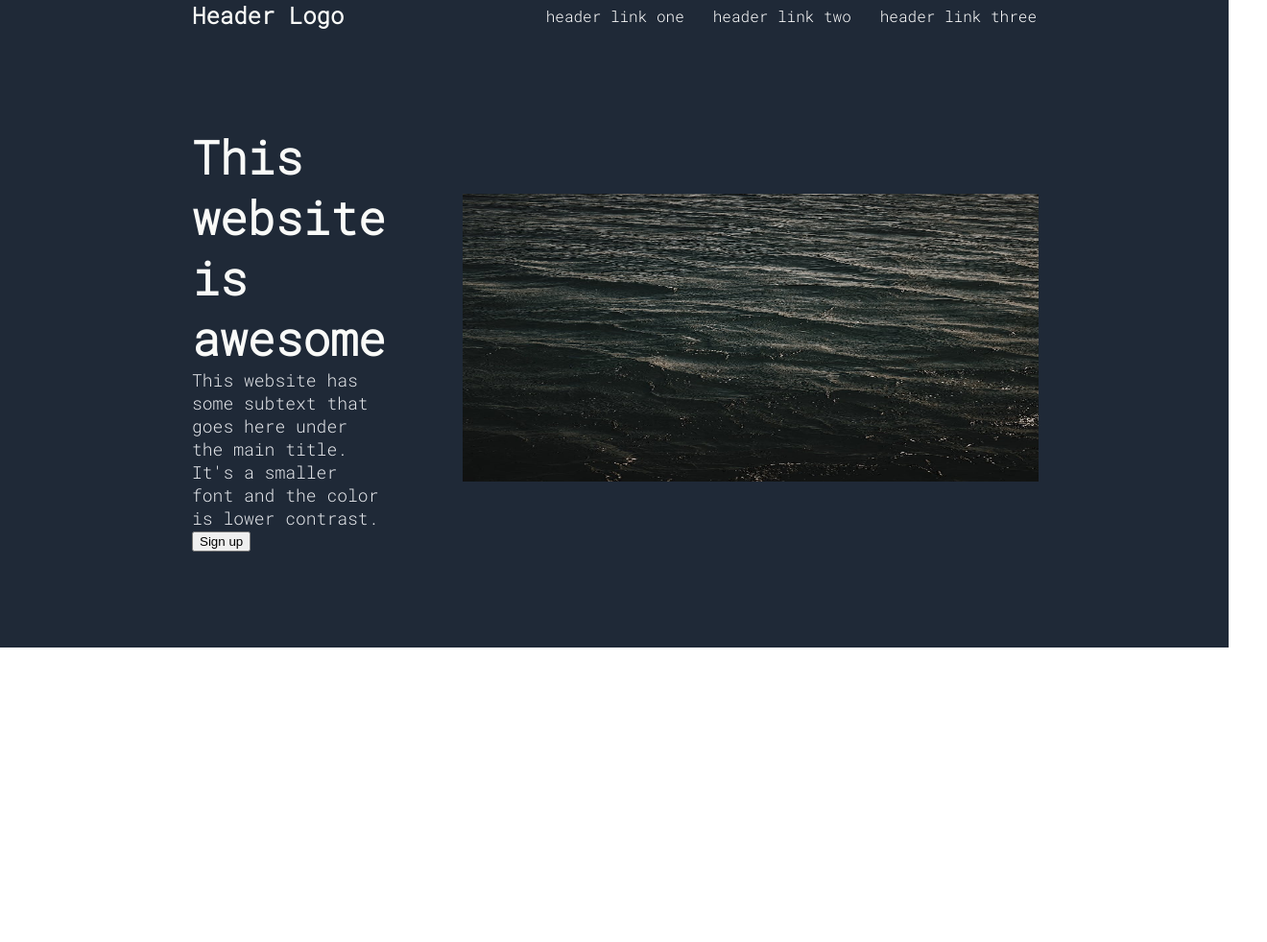
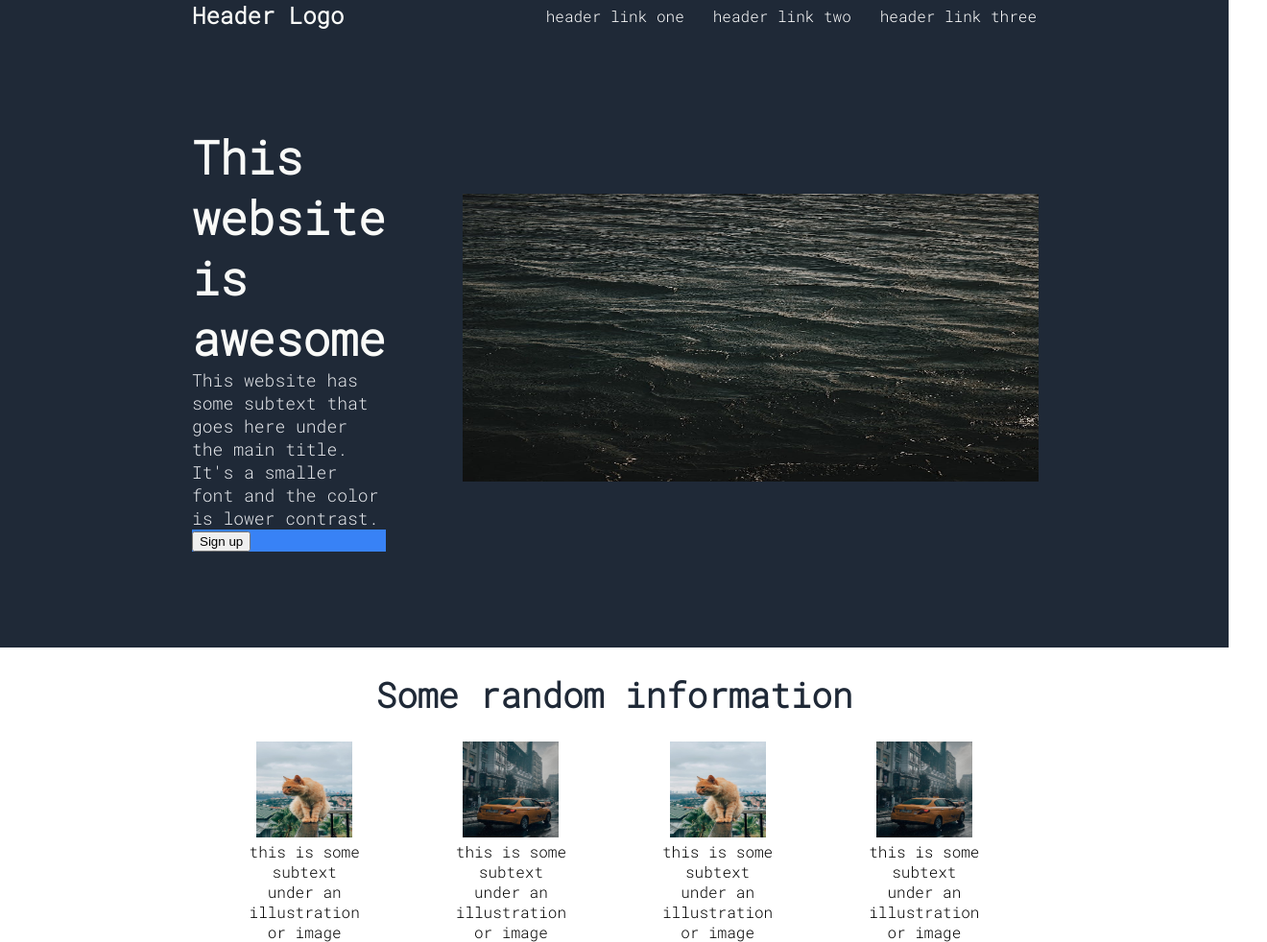
Before and after one commit to am-ping/landing-page, a plain HTML site: page index.html in a window 1280 px wide. Shown: the whole page at 96% size, 1320 px wide, since content can reach past the window. Before the commit the page ends 800 px from the top, so only its background shows below. Drawn offline with Linux system fonts and the light colour scheme.

Commit message:
Edit index.html, style.css and README.md

```diff
--- a/index.html
+++ b/index.html
@@ -31,5 +31,28 @@
         </div>
     </div>
 
+    <div class="random">
+        <div class="random-heading">Some random information</div>
+        <div class="four-sections">
+            <div class="group">
+                <img src="images/cat.jpg" alt="Cat">
+                <div class="sub-one">this is some subtext under an illustration or image</div>
+            </div>
+            <div class="group">
+                <img src="images/car.jpg" alt="Taxi">
+                <div class="sub-two">this is some subtext under an illustration or image</div>
+            </div>
+            <div class="group">
+                <img src="images/cat.jpg" alt="Cat">
+                <div class="sub-three">this is some subtext under an illustration or image</div>
+            </div>
+            <div class="group">
+                <img src="images/car.jpg" alt="Taxi">
+                <div class="sub-four">this is some subtext under an illustration or image</div>
+            </div>
+        </div>
+        </div>
+    </div>
+
 </body>
 </html>
--- a/style.css
+++ b/style.css
@@ -30,7 +30,6 @@ body {
 .link-one,
 .link-two,
 .link-three {
-
     font-weight: normal;
 }
 
@@ -59,7 +58,41 @@ body {
     color: #E5e7eb;
 }
 
-img {
+.button {
+    background-color: #3882f6;
+}
+
+.right-awesome img {
     width: 600px;
     height: 300px;
 }
+
+.random {
+    display: flex;
+    flex-direction: column;
+    align-items: center;
+}
+
+.random-heading {
+    font-size: 36px;
+    font-weight: 800;
+    color: #1f2937;
+    padding: 25px;
+}
+
+.four-sections {
+    text-align: center;
+    display: flex;
+    justify-content: space-around;
+    gap: 100px;
+    padding-left: 300px;
+    padding-right: 300px;
+}
+
+.four-sections img {
+    width: 100px;
+    height: 100px;
+}
+
+
+}
```
Also changed, not shown: images/car.jpg (added), images/cat.jpg (added).
